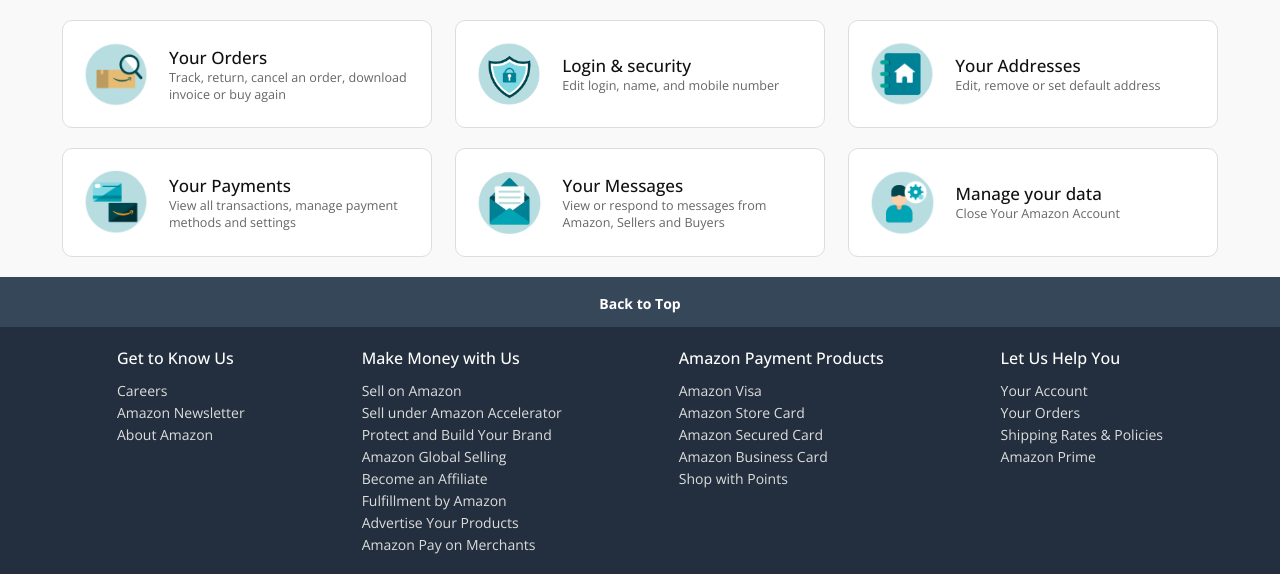
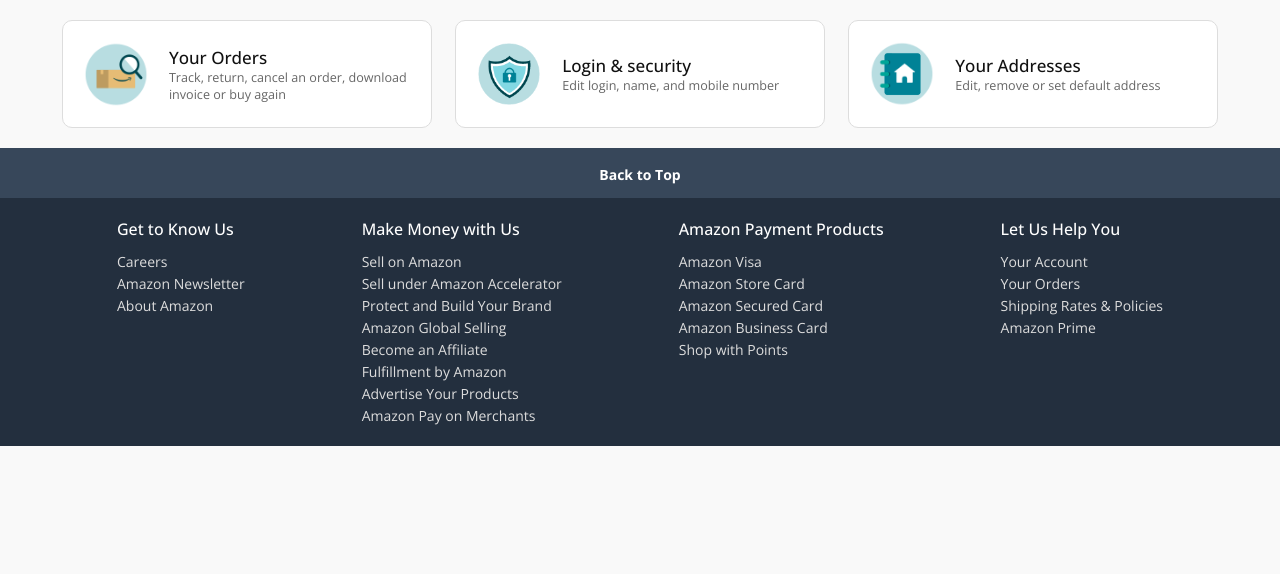
Before and after one commit to aleklucatero/replicatingamazon, a PHP site: page /account_details.php in a window 1280 px wide. Shown: the part 99-673 px from the top of the page. After the commit the page ends 545 px from the top, so only its background shows below. Run offline with PHP 8.4, Linux system fonts and the light colour scheme; the visitor is signed in with stand-in values (Sample User, id 1); some libraries are stand-ins or nearby versions.

Commit message:
Deleted Boxes in login_details.php

```diff
--- a/account_details.php
+++ b/account_details.php
@@ -20,7 +20,7 @@ CHANGE PASSWORD, AND DELETE ACCOUNT -->
 
     <!-- Start of the account-boxes container -->
         <div class="account-boxes">
-        <a href="#" target="_blank" class="box">
+        <a href="orders.php" target="_blank" class="box">
             <img src="images/orders.png" alt="Orders Icon">
             <div class="box-content">
                 <h3>Your Orders</h3>
@@ -44,29 +44,6 @@ CHANGE PASSWORD, AND DELETE ACCOUNT -->
             </div>
         </a>
 
-        <a href="#" target="_blank" class="box">
-            <img src="images/payment.png" alt="Payment Icon">
-            <div class="box-content">
-                <h3>Your Payments</h3>
-                <p>View all transactions, manage payment methods and settings</p>
-            </div>
-        </a>
-
-        <a href="#" target="_blank" class="box">
-            <img src="images/inbox.jpg" alt="Inbox Icon">
-            <div class="box-content">
-                <h3>Your Messages</h3>
-                <p>View or respond to messages from Amazon, Sellers and Buyers</p>
-            </div>
-        </a>
-
-        <a href="#" target="_blank" class="box">
-            <img src="images/manage.png" alt="Manage Icon">
-            <div class="box-content">
-                <h3>Manage your data</h3>
-                <p>Close Your Amazon Account</p>
-            </div>
-        </a>
     </div> <!-- End of the account-boxes container -->
 
     <footer>
```
